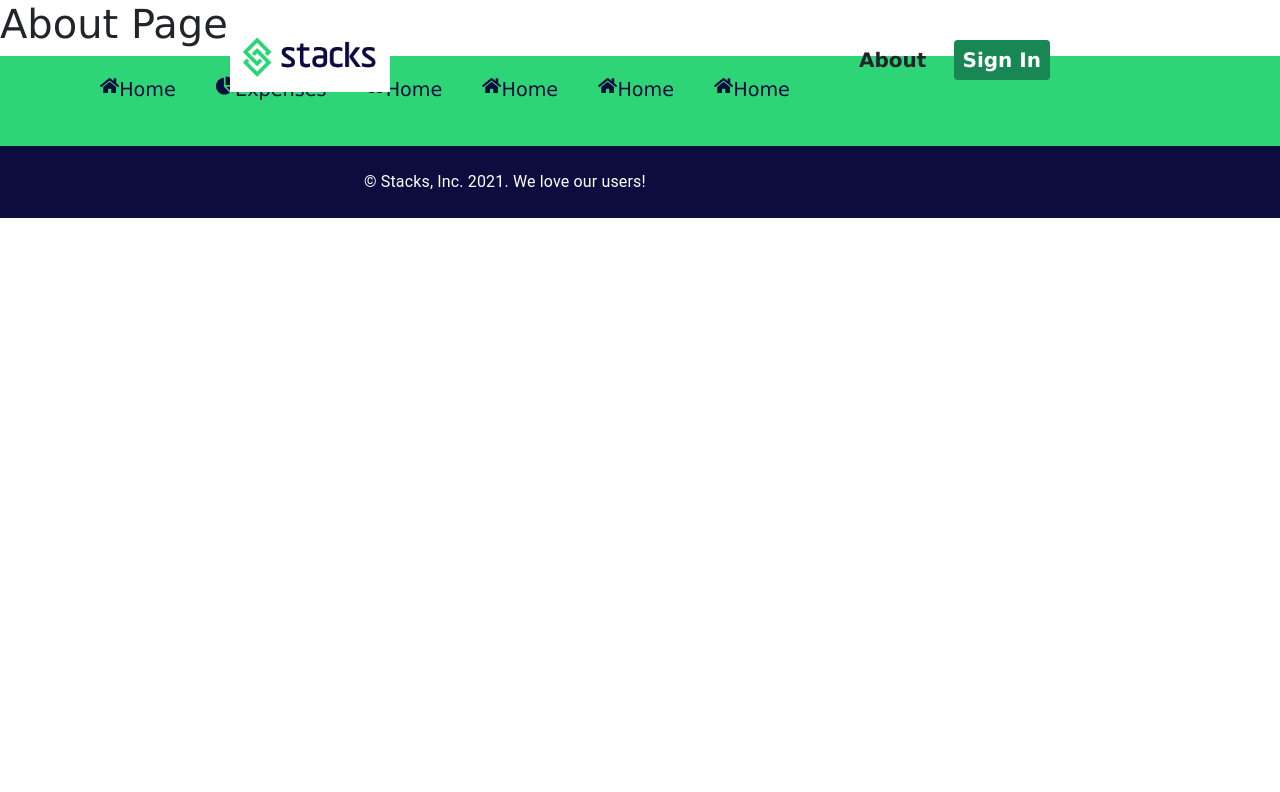
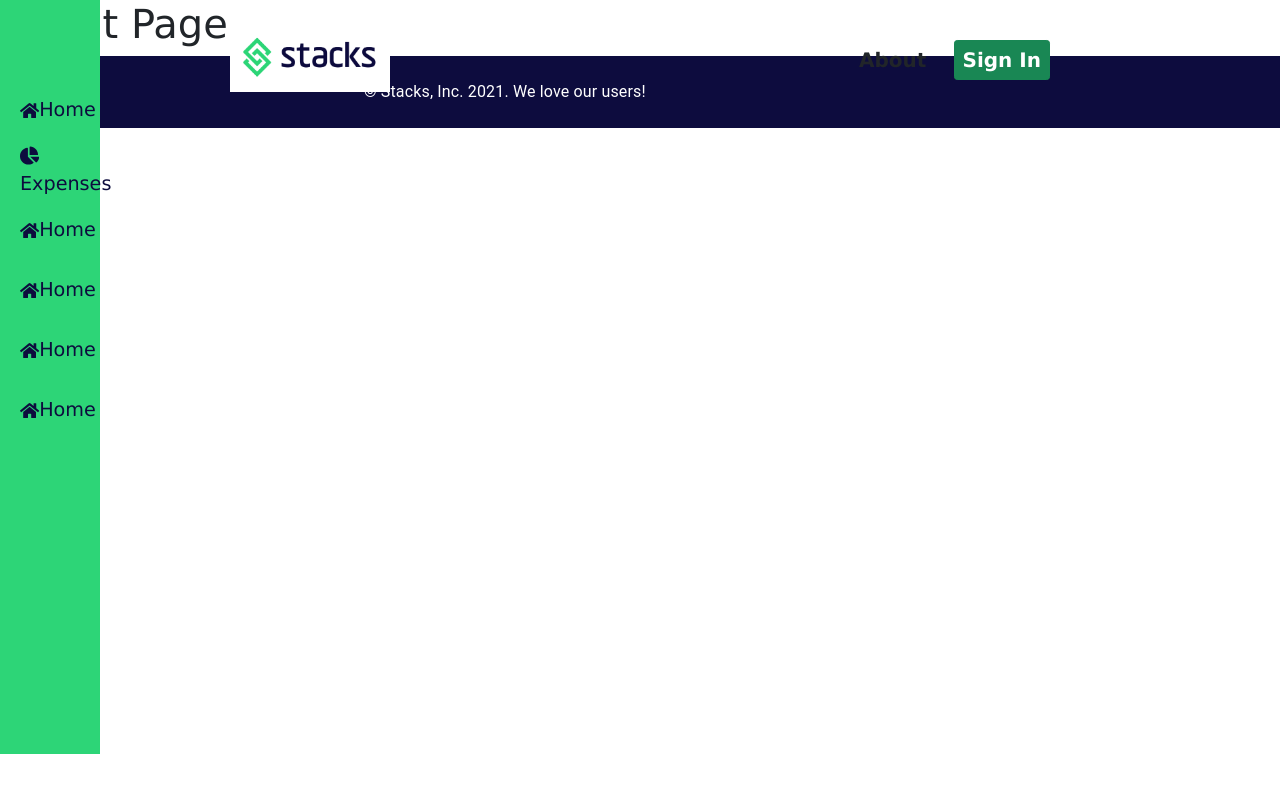
Before and after one commit to KanishDabreo/Stacks, a React (Create React App) app in the folder frontend/: page /about in a window 1280 px wide. Shown: the top 792 px of the page. Built offline with nearby package versions, Linux system fonts and the light colour scheme; the HTML template or start-up script is replaced by a standard one.

Commit message:
fix sidebar bug

```diff
--- a/frontend/package.json
+++ b/frontend/package.json
@@ -11,7 +11,6 @@
     "@testing-library/react": "^11.2.7",
     "@testing-library/user-event": "^12.8.3",
     "bootstrap": "^5.1.3",
-    "nodemon": "^2.0.15",
     "react": "^17.0.2",
     "react-bootstrap": "^2.0.2",
     "react-dom": "^17.0.2",
@@ -43,5 +42,8 @@
       "last 1 firefox version",
       "last 1 safari version"
     ]
+  },
+  "devDependencies": {
+    "nodemon": "^2.0.15"
   }
 }
--- a/frontend/src/components/Sidebar.css
+++ b/frontend/src/components/Sidebar.css
@@ -1,37 +1,34 @@
 .sidebar {
+
   display: flex;
+  flex-direction: column;
   justify-content: flex-start;
-  align-items: left;
-  height:90px;
+  width: 100px;
+  align-items: stretch;
+  position: fixed;
+  top: 0px;
+  bottom: 46px;
   background-color: #2dd577;
+
 }
 
 .sidebar_menu {
   margin: 40px;
   font-size: small;
   background: none;
+  padding-left: 20px;
 }
 
-.sidebar-col {
-  display: flex;
-  justify-content: left;
-  position: fixed;
-  top: 0;
-  width: 240px;
-  height: 100vh;
-  background-color: black;
-}
+/* .sidebar_text:hover {
+  font-size: medium;
+  color: #0d0c3e;
+  color: white;
+} */
 
 .sidebar_text {
   display: flex;
-  justify-content: flex-start;
-  color:   ;
+  flex-direction: column;
+  justify-content: space-evenly;
+  padding-left: 20px;
   height: 60px;
 }
-
-.sidebar_text a {
-  display: flex;
-  justify-content: flex-start;
-  padding: 20px;
-  height: 60px;
-}
```
Also changed, not shown: 1 other file (tests, documents, lock files or other folders).
